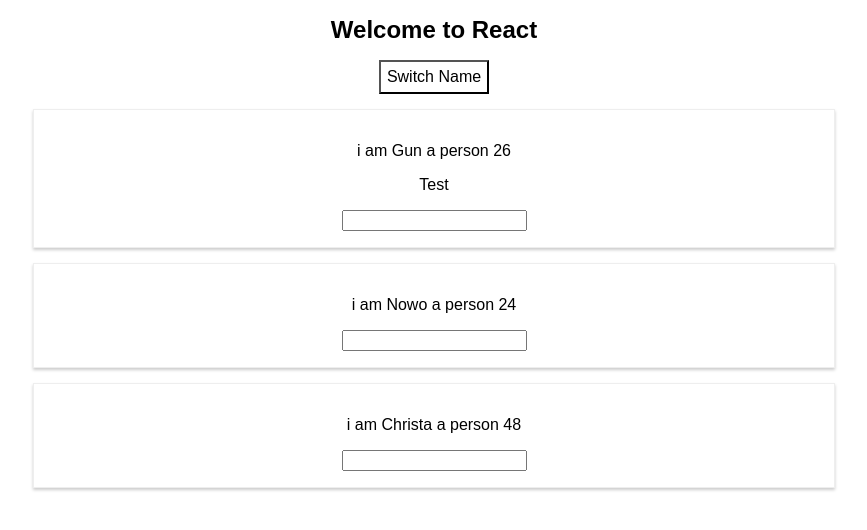
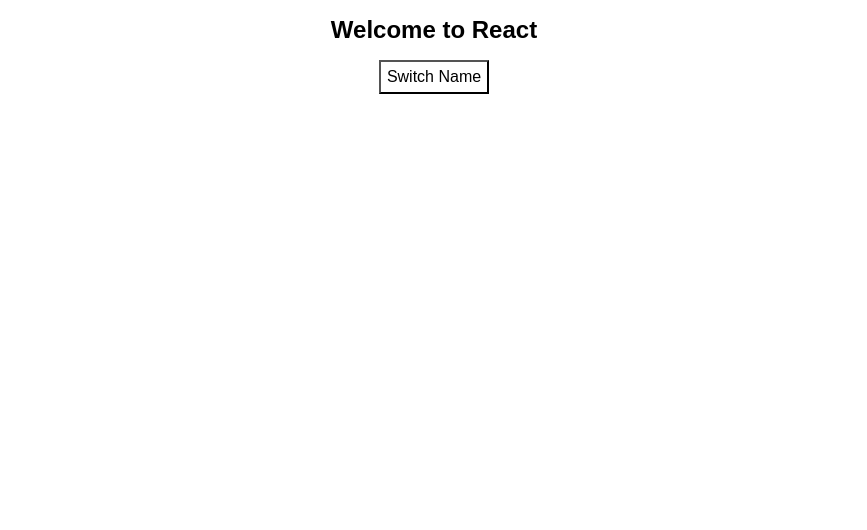
Before and after one commit to gungunfebrianza/Mastering-React, a React (Create React App) app in the folder 3.Basic/intro/: page / in a window 1280 px wide. Shown: the top 530 px of the page, without its empty margins (206-1073 px from the left). Built offline with nearby package versions, Linux system fonts and the light colour scheme.

Commit message:
Render Content Conditionally

```diff
--- a/3.Basic/intro/src/App.js
+++ b/3.Basic/intro/src/App.js
@@ -1,4 +1,4 @@
-import React, { Component } from 'react';
+import React, {Component} from 'react';
 import logo from './logo.svg';
 import './App.css';
 import Person from './Person/Person.js';
@@ -6,18 +6,33 @@
 class App extends Component {
   state = {
     persons: [
-      {name: "Gun", age: 26},
-      {name: "Nowo", age: 24},
-      {name: "Christa", age: 48},
-    ]
+      {
+        name: "Gun",
+        age: 26
+      }, {
+        name: "Nowo",
+        age: 24
+      }, {
+        name: "Christa",
+        age: 48
+      }
+    ],
+    showPersons: false
   }
 
   switchNameHandler = (newname) => {
     this.setState({
       persons: [
-        {name: newname, age: 26},
-        {name: "Nowo", age: 24},
-        {name: "Christa", age: 68},
+        {
+          name: newname,
+          age: 26
+        }, {
+          name: "Nowo",
+          age: 24
+        }, {
+          name: "Christa",
+          age: 68
+        }
       ]
     })
   }
@@ -25,11 +40,23 @@
   nameChangedHandler = (event) => {
     this.setState({
       persons: [
-        {name: "Gun", age: 26},
-        {name: event.target.value, age: 24},
-        {name: "Christa", age: 68},
+        {
+          name: "Gun",
+          age: 26
+        }, {
+          name: event.target.value,
+          age: 24
+        }, {
+          name: "Christa",
+          age: 68
+        }
       ]
     })
+  }
+
+  togglePersonsHandler = () => {
+    const doesShow = this.state.showPersons;
+    this.setState({showPersons: !doesShow});
   }
 
   render() {
@@ -38,27 +65,34 @@
       backgroundColor: 'white',
       font: 'inherit',
       border: '1x solid pink',
-      padding: '6px',
+      padding: '6px'
     };
 
-    return (
-      <div className="App">
+    return (<div className="App">
       <h1 className="App-title">Welcome to React</h1>
-        <button
-          style={buttonstyle}
-          onClick={this.switchNameHandler.bind(this, 'GGF')}>
+      <button style={buttonstyle} onClick={this.togglePersonsHandler}>
         Switch Name
       </button>
-        <Person name={this.state.persons[0].name} age={this.state.persons[0].age} >Test</Person>
+      {
+        this.state.showPersons === true ?
+            <div>
+              <Person
+                name={this.state.persons[0].name}
+                age={this.state.persons[0].age}>
+                Test
+              </Person>
               <Person
                 click={this.switchNameHandler.bind(this, 'Gun Gun Febrianza')}
-          name={this.state.persons[1].name}
-          age={this.state.persons[1].age}
-          changed={this.nameChangedHandler}
-        />
-        <Person name={this.state.persons[2].name} age={this.state.persons[2].age}/>
+                name={this.state.persons[1].name} age={this.state.persons[1].age}
+                changed={this.nameChangedHandler}/>
+              <Person
+                name={this.state.persons[2].name}
+                age={this.state.persons[2].age}/>
             </div>
-    );
+          : null
+      }
+
+    </div>);
 
     // return (
     //   React.createElement('div',{className: 'App'}, React.createElement('h1', null, 'Test'))
```
Lines whose indentation alone changed are shown as unchanged.
